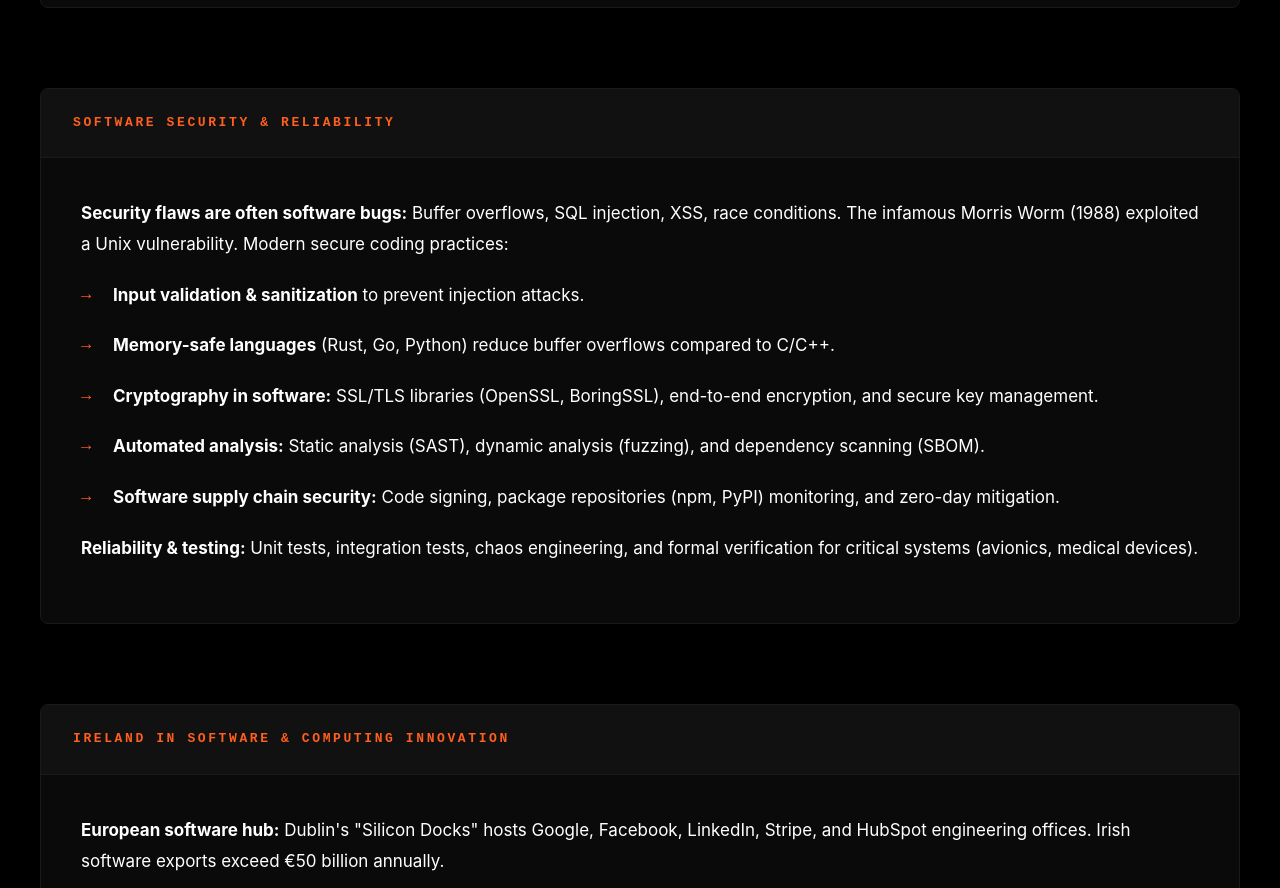
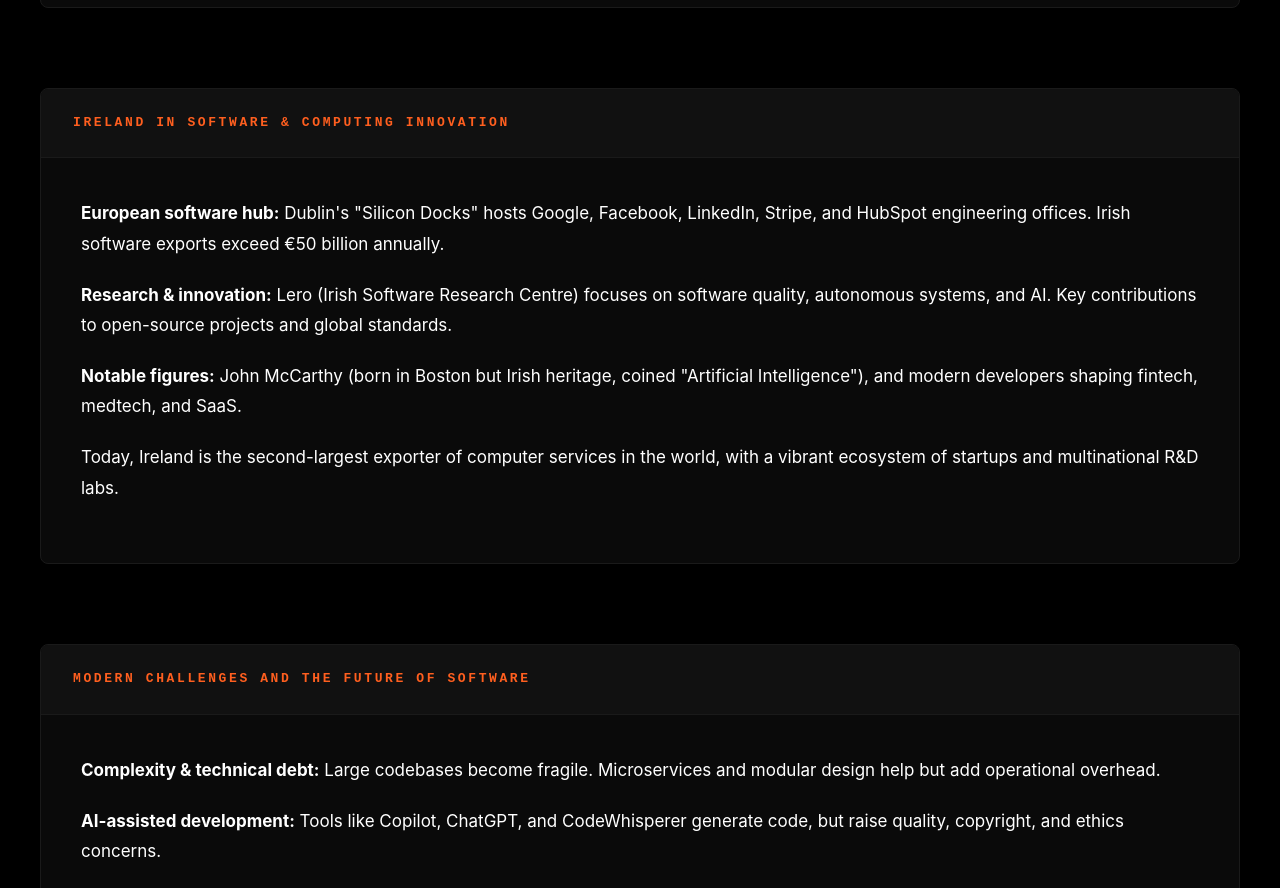
Before and after one commit to R12YKL/web-design-project, a website built with Vite: page software.html in a window 1280 px wide. Shown: the part 5229-6117 px from the top of the page. Built offline with nearby package versions, Linux system fonts and the light colour scheme.

Commit message:
Update software.html

```diff
--- a/software.html
+++ b/software.html
@@ -142,21 +142,6 @@
                     </div>
                 </section>
 
-                <!-- Software Security & Reliability -->
-                <section class="info-section">
-                    <h2>Software Security &amp; Reliability</h2>
-                    <div class="section-content">
-                        <p><strong>Security flaws are often software bugs:</strong> Buffer overflows, SQL injection, XSS, race conditions. The infamous Morris Worm (1988) exploited a Unix vulnerability. Modern secure coding practices:</p>
-                        <ul>
-                            <li><strong>Input validation & sanitization</strong> to prevent injection attacks.</li>
-                            <li><strong>Memory-safe languages</strong> (Rust, Go, Python) reduce buffer overflows compared to C/C++.</li>
-                            <li><strong>Cryptography in software:</strong> SSL/TLS libraries (OpenSSL, BoringSSL), end-to-end encryption, and secure key management.</li>
-                            <li><strong>Automated analysis:</strong> Static analysis (SAST), dynamic analysis (fuzzing), and dependency scanning (SBOM).</li>
-                            <li><strong>Software supply chain security:</strong> Code signing, package repositories (npm, PyPI) monitoring, and zero-day mitigation.</li>
-                        </ul>
-                        <p><strong>Reliability & testing:</strong> Unit tests, integration tests, chaos engineering, and formal verification for critical systems (avionics, medical devices).</p>
-                    </div>
-                </section>
 
 
                 <!-- Ireland in Software (mirroring Ireland in hardware section) -->
```
